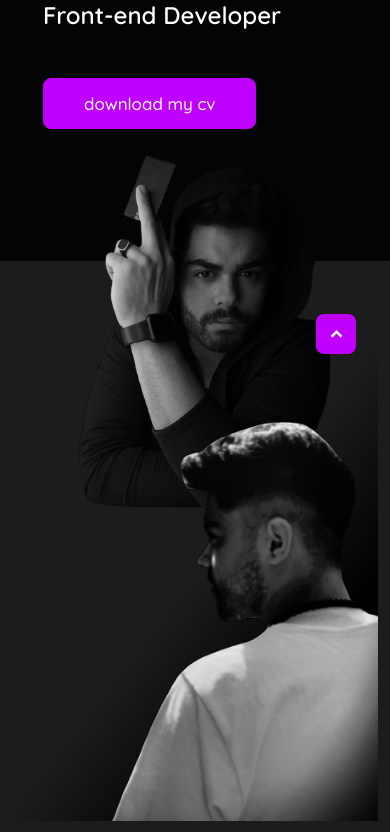
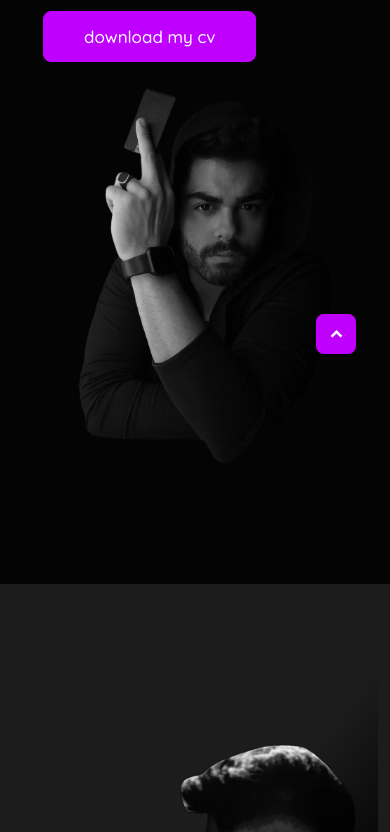
Before and after one commit to m-hesam-moradian/Portfolio, a plain HTML site: page index.htm in a window 390 px wide. Shown: the part 456-1288 px from the top of the page. Drawn offline with nearby package versions, Linux system fonts and the light colour scheme.

Commit message:
Update style.css

```diff
--- a/css/style.css
+++ b/css/style.css
@@ -516,7 +516,7 @@ footer p {
 }
 @media (max-width: 634px) {
   .home {
-        padding-top: 33rem;
+    height: 65rem;
     display: grid;
     grid-auto-columns: auto;
     justify-content: space-evenly;
```
